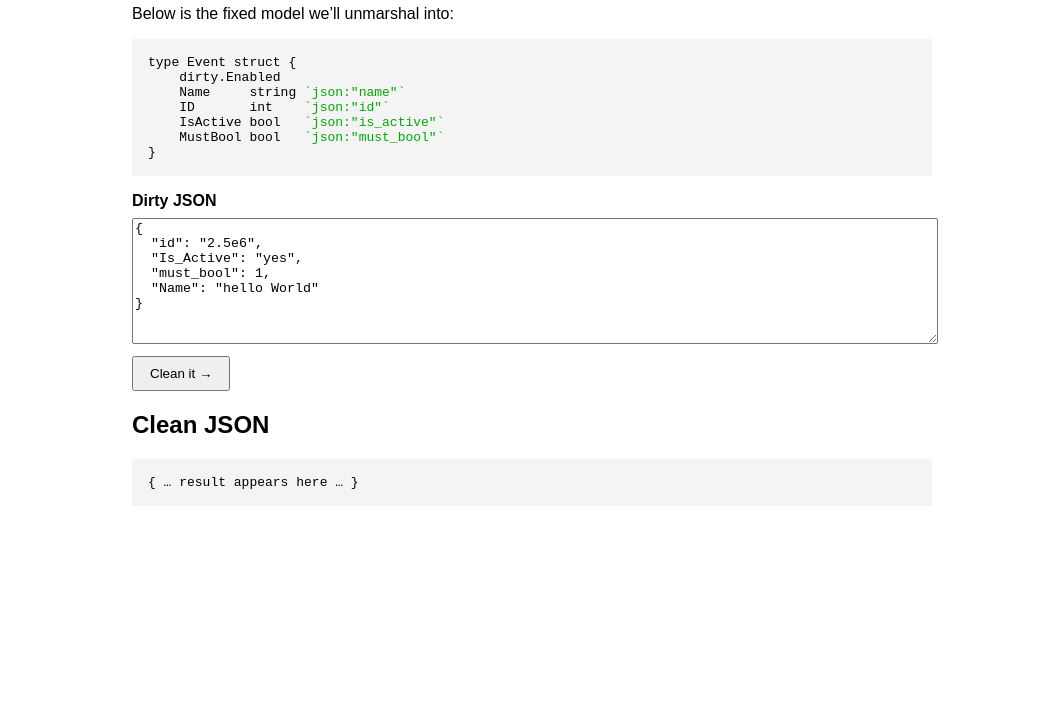
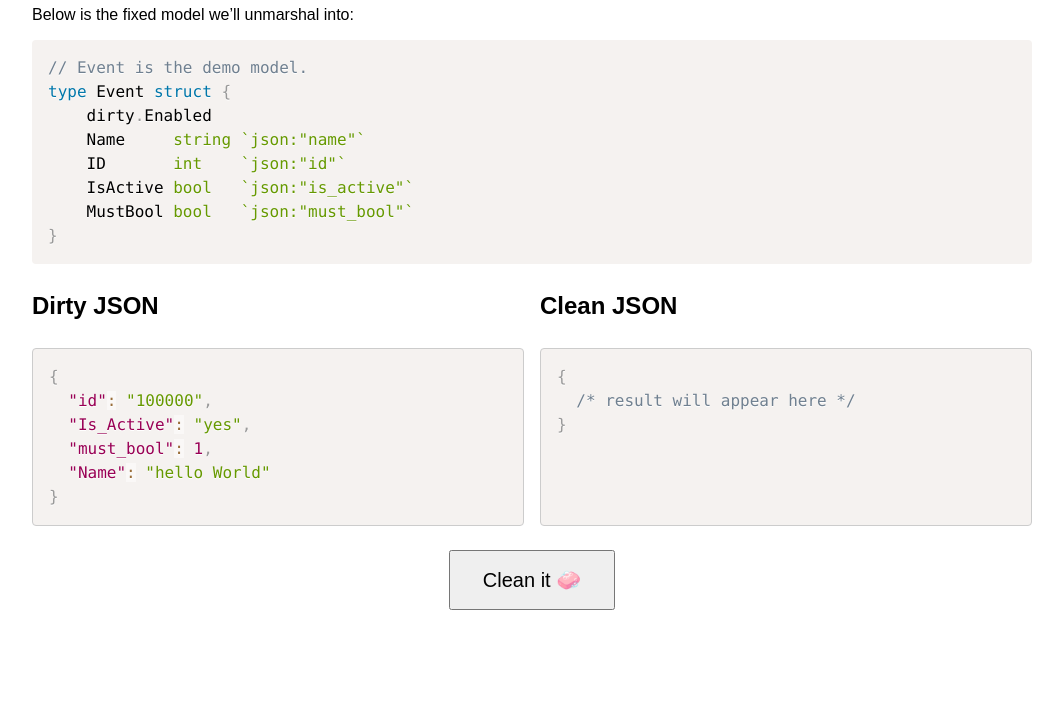
Before and after one commit to d3rty/json, a plain HTML site: page demo/index.html in a window 1280 px wide. Shown: the part 85-800 px from the top of the page, without its empty margins (108-1171 px from the left). Drawn offline with nearby package versions, Linux system fonts and the light colour scheme; no server answers.

Commit message:
update demo html

```diff
--- a/demo/index.html
+++ b/demo/index.html
@@ -3,51 +3,103 @@
 <head>
     <meta charset="UTF-8" />
     <meta name="viewport" content="width=device-width,initial-scale=1" />
-    <title>d3rty/json WASM Demo</title>
+    <title>d3rty/json 🧼 Demo</title>
 
     <!-- HTMX v2 -->
     <script src="https://unpkg.com/htmx.org@2.0.4"></script>
 
+    <!-- Prism.js for syntax highlighting -->
+    <link
+            rel="stylesheet"
+            href="https://cdnjs.cloudflare.com/ajax/libs/prism/1.30.0/themes/prism.min.css"
+    />
+    <script src="https://cdnjs.cloudflare.com/ajax/libs/prism/1.30.0/prism.min.js"></script>
+    <script src="https://cdnjs.cloudflare.com/ajax/libs/prism/1.30.0/components/prism-go.min.js"></script>
+    <script src="https://cdnjs.cloudflare.com/ajax/libs/prism/1.30.0/components/prism-json.min.js"></script>
+
     <style>
-        body { font-family: sans-serif; max-width: 800px; margin: 2rem auto; padding: 0 1rem; }
-        textarea { width: 100%; font-family: monospace; margin: 0.5rem 0; }
-        pre { background: #f4f4f4; padding: 1rem; overflow-x: auto; }
-        button { padding: 0.5rem 1rem; }
-        label { display: block; margin-top: 1rem; }
-        code { display: block; white-space: pre; font-family: monospace; }
+        body {
+            font-family: sans-serif;
+            margin: 2rem auto;
+            padding: 0 1rem;
+            max-width: 1000px;
+        }
+        .container {
+            display: flex;
+            gap: 1rem;
+        }
+        .pane {
+            flex: 1;
+            display: flex;
+            flex-direction: column;
+        }
+        pre {
+            background: #f4f4f4;
+            padding: 1rem;
+            overflow-x: auto;
+            border-radius: 4px;
+            margin: 0;
+            flex: 1;
+        }
+        .json-input, .json-container {
+            border: 1px solid #ccc;
+            outline: none;
+            cursor: text;
+            white-space: pre;
+            font-family: monospace;
+        }
+        .model-code {
+            margin: 1rem 0;
+        }
+        .form-footer {
+            display: flex;
+            justify-content: center;
+            margin-top: 1rem;
+        }
+        .clean-button {
+            padding: 1rem 2rem;
+            font-size: 1.25rem;
+            cursor: pointer;
+        }
     </style>
 </head>
 <body>
 
-<h1>d3rty/json WASM Demo</h1>
+<h1>d3rty/json 🧼 Demo</h1>
 <p>Below is the fixed model we’ll unmarshal into:</p>
-<pre><code>type Event struct {
+
+<!-- Read‑only, syntax‑highlighted Go code -->
+<pre class="model-code"><code class="language-go">// Event is the demo model.
+type Event struct {
     dirty.Enabled
-    Name     string <span style="color: #0a0;">&#96;json:"name"&#96;</span>
-    ID       int    <span style="color: #0a0;">&#96;json:"id"&#96;</span>
-    IsActive bool   <span style="color: #0a0;">&#96;json:"is_active"&#96;</span>
-    MustBool bool   <span style="color: #0a0;">&#96;json:"must_bool"&#96;</span>
+    Name     string `json:"name"`
+    ID       int    `json:"id"`
+    IsActive bool   `json:"is_active"`
+    MustBool bool   `json:"must_bool"`
 }</code></pre>
 
-<form id="cleaner"
-      hx-post="/clean"
-      hx-target="#output"
-      hx-swap="innerHTML"
-      onsubmit="return false;">
-    <label>
-        <strong>Dirty JSON</strong><br>
-        <textarea name="json" rows="8">{
-  "id": "2.5e6",
+<div class="container">
+    <div class="pane">
+        <h2>Dirty JSON</h2>
+        <pre class="json-input" contenteditable="true"><code id="json-input" class="language-json">{
+  "id": "100000",
   "Is_Active": "yes",
   "must_bool": 1,
   "Name": "hello World"
-}</textarea>
-    </label>
-    <button type="submit">Clean it →</button>
-</form>
+}</code></pre>
+    </div>
 
-<h2>Clean JSON</h2>
-<pre id="output">{ … result appears here … }</pre>
+    <div class="pane">
+        <h2>Clean JSON</h2>
+        <pre class="json-container"><code id="output" class="language-json">{
+  /* result will appear here */
+}</code></pre>
+    </div>
+</div>
+
+<div class="form-footer">
+    <button class="clean-button" type="button">Clean it 🧼</button>
+</div>
 
 <!-- Go WASM runtime -->
 <script src="wasm_exec.js"></script>
@@ -59,28 +111,27 @@
 		.catch(console.error);
 </script>
 
-<!-- HTMX listener to call our WASM function instead of doing a network request -->
+<!-- Prism highlight input on edit -->
 <script>
-	document.body.addEventListener('htmx:beforeRequest', event => {
-		const form = event.detail.elt;
-		if (form.id !== 'cleaner') return;
+	const inputEl = document.getElementById('json-input');
+	inputEl.addEventListener('input', () => {
+		Prism.highlightElement(inputEl);
+	});
+</script>
 
-		// prevent the dummy POST
-		event.preventDefault();
-
-		// grab the JSON input
-		const jsonRaw = form.querySelector('[name=json]').value;
-
-		// call the WASM-exported function
+<!-- Button handler to clean JSON -->
+<script>
+	document.querySelector('.clean-button').addEventListener('click', () => {
+		const jsonRaw = document.getElementById('json-input').textContent;
 		let out;
 		try {
 			out = cleanJSON(jsonRaw);
 		} catch (err) {
-			out = JSON.stringify({ error: err.toString() }, null, 2);
+			out = "failed to cleanJSON: " + err
 		}
-
-		// inject into the <pre id="output">
-		document.getElementById('output').textContent = out;
+		const codeEl = document.getElementById('output');
+		codeEl.textContent = out;
+		Prism.highlightElement(codeEl);
 	});
 </script>
 
```
